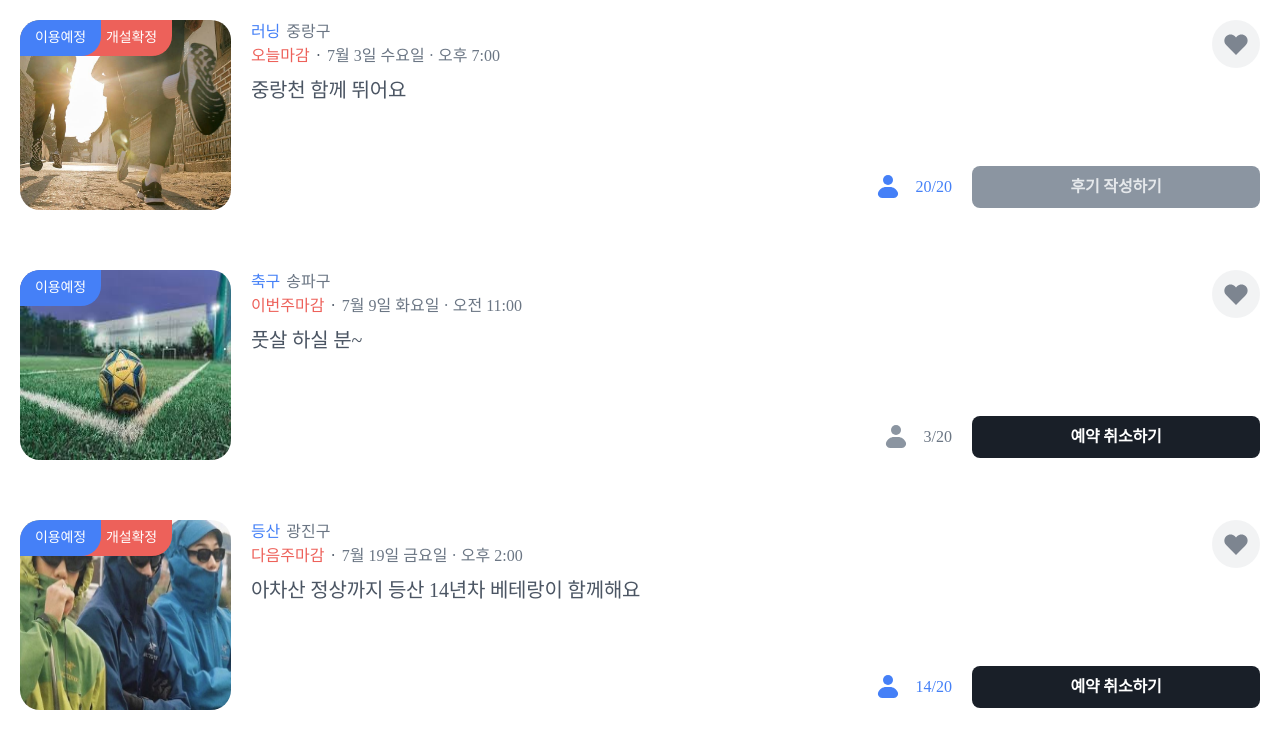
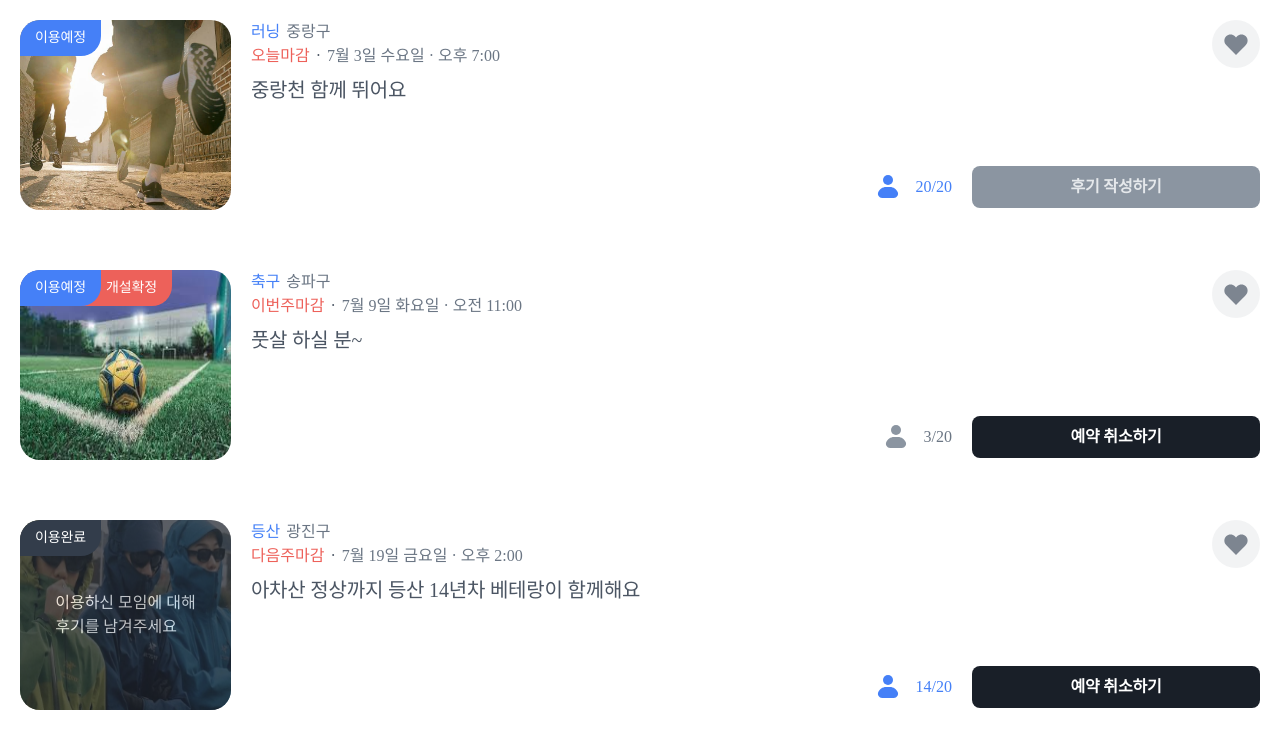
Before and after one commit to codeit-team2/FE, a Next.js app: page /my/meeting in a window 1280 px wide. Shown: the top 748 px of the page. Built offline with nearby package versions, Linux system fonts and the light colour scheme; a web font is replaced by a local one.

Commit message:
feat: useIsDateBeforeToday hook

```diff
--- a/src/components/Card/Description.tsx
+++ b/src/components/Card/Description.tsx
@@ -14,7 +14,6 @@ interface Data {
 
 export default function Description({ data }: Props) {
   const formatDate = useFormatDate({ date: data.date });
-  console.log(formatDate);
 
   return (
     <div className="mb-4 flex flex-col">
--- a/src/components/My/MyCard/index.tsx
+++ b/src/components/My/MyCard/index.tsx
@@ -2,10 +2,9 @@ import Image from 'next/image';
 import React, { useState } from 'react';
 import Liked from '@/components/Card/Liked';
 import Description from '@/components/Card/Description';
-import ProgressPercentage from '@/components/Card/ProgressPercentage';
 import Person from '@/components/Card/Person';
 import { Button } from '@/components/ui/button';
-import useFormatDate from '@/hooks/useFormatDate';
+import useIsDateBeforeToday from '@/hooks/useIsDateBeforeToday';
 
 interface Props {
   data: Data;
@@ -29,16 +28,33 @@ export default function MyCard({ data }: Props) {
     setIsBookmarked((prevIsBookmarked) => !prevIsBookmarked);
   };
 
+  const isDateBeforeToday = useIsDateBeforeToday({ date: data.date });
+  console.log(isDateBeforeToday);
+
   return (
     <div className="relative flex h-230 w-full gap-20 rounded-lg bg-white p-20">
       <div className="relative h-190 w-373">
         <Image src={data.imageUrl} alt={data.title} fill className="rounded-md" />
-        <div className="absolute z-10 flex h-36 w-81 items-center justify-center rounded-br-md rounded-tl-md bg-primary-300 text-body-2M text-white">
-          이용예정
-        </div>
-        {data.confirmed && (
-          <div className="absolute left-61 flex h-36 w-91 items-center justify-center rounded-br-md rounded-tl-md bg-secondary-300 pl-10 text-body-2M text-white">
-            개설확정
+        {isDateBeforeToday ? (
+          <div className="absolute z-20 flex h-36 w-81 items-center justify-center rounded-br-md rounded-tl-md bg-primary-300 text-body-2M text-white">
+            이용예정
+          </div>
+        ) : (
+          <div className="absolute z-20 flex h-36 w-81 items-center justify-center rounded-br-md rounded-tl-md bg-neutral-700 text-body-2M text-white">
+            이용완료
+          </div>
+        )}
+        {data.confirmed ||
+          (isDateBeforeToday && (
+            <div className="absolute left-61 z-10 flex h-36 w-91 items-center justify-center rounded-br-md rounded-tl-md bg-secondary-300 pl-10 text-body-2M text-white">
+              개설확정
+            </div>
+          ))}
+        {!isDateBeforeToday && (
+          <div className="absolute flex h-full w-full items-center justify-center rounded-md bg-neutral-900 text-white opacity-70">
+            이용하신 모임에 대해
+            <br />
+            후기를 남겨주세요
           </div>
         )}
       </div>
--- /dev/null
+++ b/src/hooks/useIsDateBeforeToday.ts
@@ -0,0 +1,15 @@
+interface Props {
+  date: string;
+}
+
+export default function useIsDateBeforeToday({ date }: Props) {
+  const compareDate = new Date(date);
+  const today = new Date();
+
+  // 오늘 날짜와 비교, 오늘 이전이면 true 아니면 false
+  if (compareDate < today) {
+    return true;
+  } else {
+    return false;
+  }
+}
--- a/src/pages/index.tsx
+++ b/src/pages/index.tsx
@@ -13,7 +13,7 @@ import NotCard from '@/components/NotCard';
 import MakeClubModal from '@/components/MakeClub/Modal';
 
 function Main() {
-  let TESTS = null;
+  let TESTS = Test;
   return (
     <>
       <GNB />
```
Also changed, not shown: src/hooks/useFormatDate.ts (renamed from src/hooks/useFormatDate.tsx).
